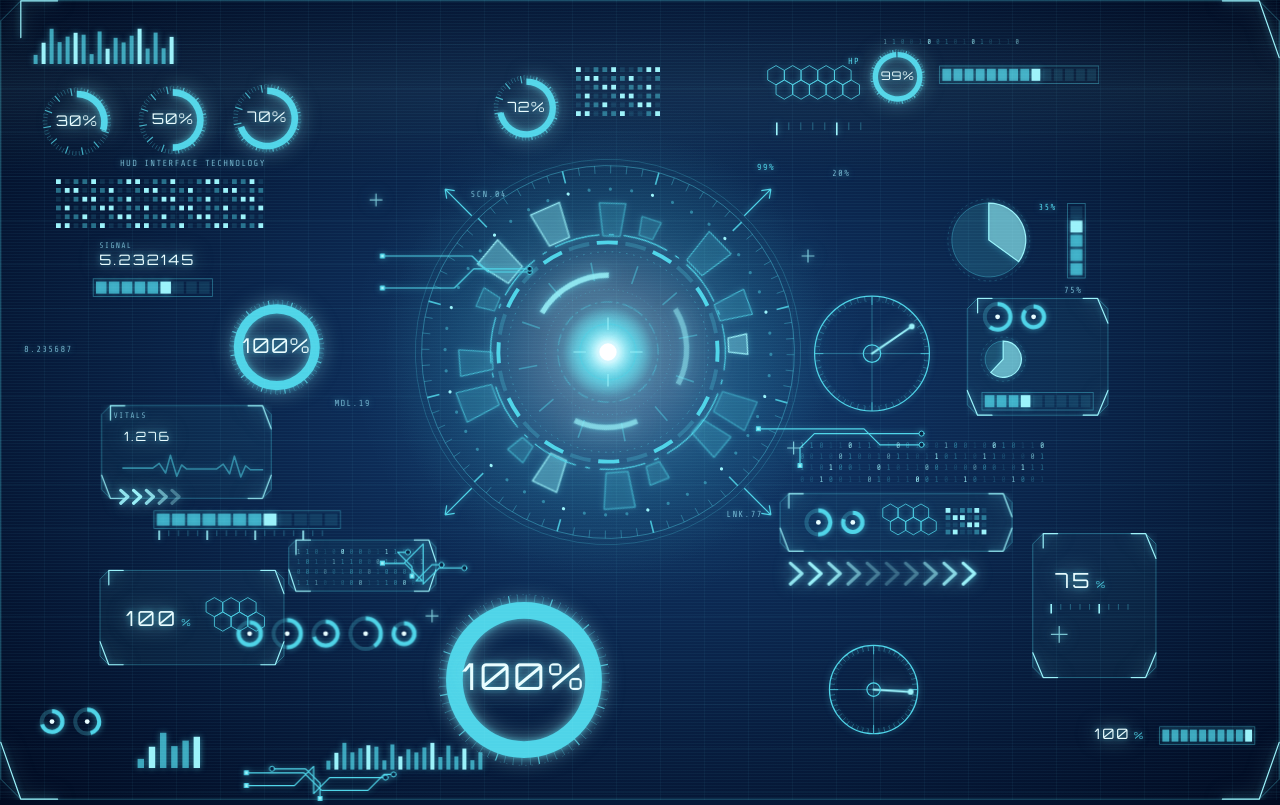
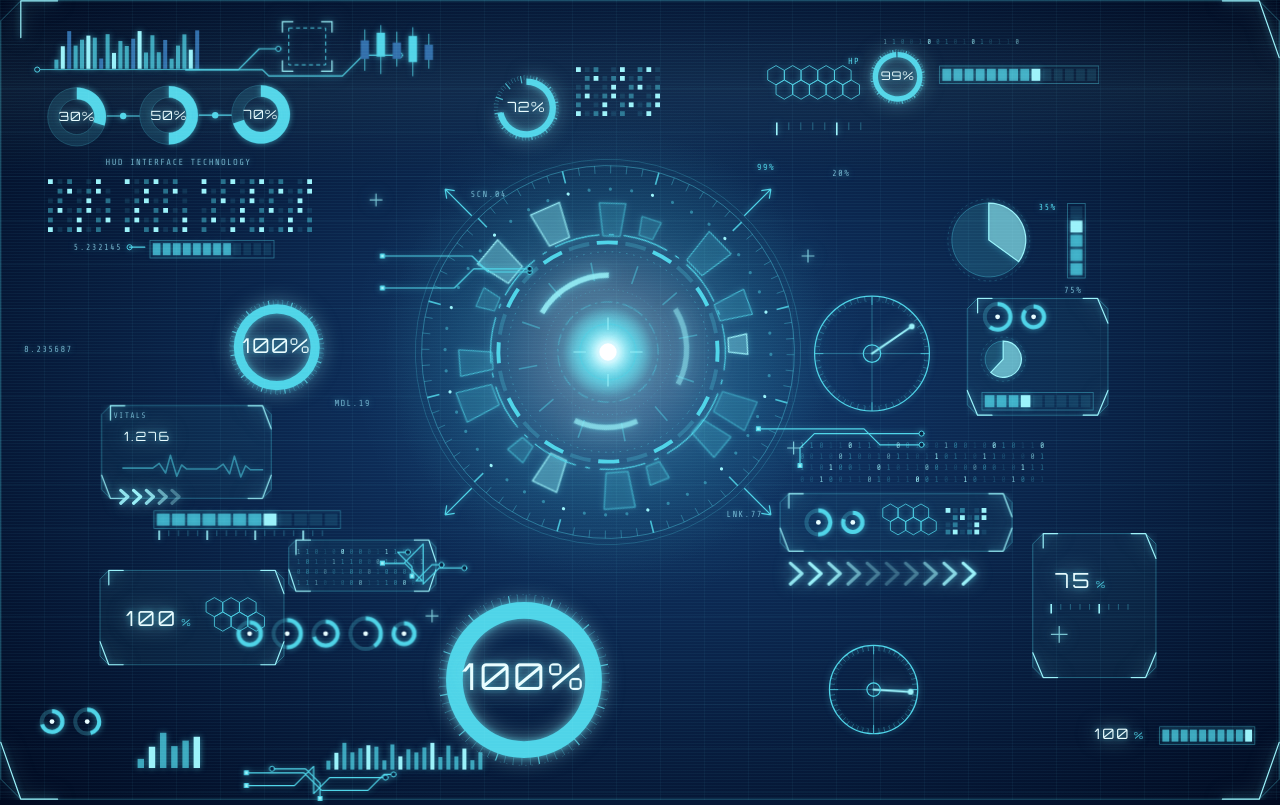
Before and after one commit to alex100hickey-eng/Second-brain, a Flask app: page / in a window 1280 px wide. Run offline with Flask 3, Linux system fonts and the light colour scheme; data that the repository does not hold is empty; some libraries are stand-ins or nearby versions.

Commit message:
HUD region 1 (top-left): donut gauges, candlesticks, dashed square, EQ baseline, matrix clusters
Pixel pass against references/hud-original.jpg: 30/50/70 become solid
donutGauge rings with node-dot links; new candlesticks + dashedSquare
ornaments wired off the EQ baseline via 45-degree traces; equalizer
gains baseline+node and mixed bright/dim bars; dotMatrix gets gap
columns and empty cells; 5.232145 now a dim mono readout linked to a
flat slot bar. All data-roles preserved (registry unchanged + candles).

Co-Authored-By: Claude Fable 5 <noreply@anthropic.com>

```diff
--- a/second-brain-chat/static/hud/hud.js
+++ b/second-brain-chat/static/hud/hud.js
@@ -276,8 +276,9 @@
     el('rect', { x: 0.5, y: 8.5, width: W - 1, height: H - 12, class: 'hud-stroke-dim', 'stroke-width': 1, fill: 'none' }, s);
     for (let i = 0; i < segs; i++) {
       const filled = i < on;
+      // flat: uniform cyan fill, no accent tip cell (ref: 5.232145 slot bar)
       el('rect', { x: pad + i * (sw + gap), y: 12, width: sw, height: H - 19,
-        fill: filled ? (i === on - 1 ? 'var(--hud-accent)' : 'var(--hud-cyan-70)') : 'var(--hud-cyan-12)',
+        fill: filled ? (!opts.flat && i === on - 1 ? 'var(--hud-accent)' : 'var(--hud-cyan-70)') : 'var(--hud-cyan-12)',
         class: filled ? 'hud-glow' : '' }, s);
     }
     if (opts.label) {
@@ -328,17 +329,24 @@
       `M 8 ${H - 24} h ${W * 0.3} l 24 -24 V 46 l 20 -20 h ${W * 0.35}`,
       `M ${W * 0.5} ${H - 8} V ${H * 0.55} l -18 -18 H 40`
     ];
-    const g = el('g', { class: 'hud-stroke', 'stroke-width': 1.5, 'stroke-linejoin': 'round', 'stroke-linecap': 'round' }, s);
+    const g = el('g', { class: 'hud-stroke', 'stroke-width': opts.strokeWidth || 1.5,
+      'stroke-linejoin': 'round', 'stroke-linecap': 'round' }, s);
+    // terminators: start defaults to a small accent square, end to an open dot;
+    // either can be 'none' (plain line ends, e.g. gauge-to-gauge links)
+    const startStyle = opts.start || 'square', endStyle = opts.end || 'dot';
     paths.forEach(d => {
       const p = el('path', { d }, g);
       if (opts.node !== false) {
-        // terminate the last point in a small dot/square
         const len = p.getTotalLength ? p.getTotalLength() : 0;
         if (len) {
           const pt = p.getPointAtLength(len);
           const start = p.getPointAtLength(0);
-          el('circle', { cx: pt.x, cy: pt.y, r: 3.2, fill: '#06203f', stroke: 'var(--hud-cyan)', 'stroke-width': 1.2 }, g);
-          el('rect', { x: start.x - 2.4, y: start.y - 2.4, width: 4.8, height: 4.8, fill: 'var(--hud-accent)' }, g);
+          if (endStyle === 'dot')
+            el('circle', { cx: pt.x, cy: pt.y, r: 3.2, fill: '#06203f', stroke: 'var(--hud-cyan)', 'stroke-width': 1.2 }, g);
+          if (startStyle === 'square')
+            el('rect', { x: start.x - 2.4, y: start.y - 2.4, width: 4.8, height: 4.8, fill: 'var(--hud-accent)' }, g);
+          else if (startStyle === 'circle')
+            el('circle', { cx: start.x, cy: start.y, r: 3.2, fill: 'none', stroke: 'var(--hud-cyan)', 'stroke-width': 1.2 }, g);
         }
       }
     });
@@ -500,20 +508,118 @@
   HUD.equalizer = function (opts) {
     opts = opts || {};
     const bars = opts.bars || 20, bw = opts.barWidth || 5, gap = opts.gap || 5, H = opts.height || 48;
-    const W = bars * (bw + gap);
-    const s = svg(W, H);
+    // baseline: {left: px} extends a base rule left of bar 0 to a circle node (ref: top-left EQ)
+    const ext = opts.baseline ? (opts.baseline.left == null ? 24 : opts.baseline.left) : 0;
+    const W = ext + bars * (bw + gap);
+    const s = svg(W, H + (opts.baseline ? 4 : 0));
     s.dataset.role = opts.role || 'equalizer';
     const seed = [8, 16, 11, 26, 19, 38, 26, 46, 33, 22, 40, 17, 30, 12, 21, 9, 15, 24, 10, 18, 28, 14, 34, 20];
+    // mixed: dim steel-blue bars interleaved with bright, per the reference skyline
+    const tone = (i) => opts.mixed
+      ? (i % 5 === 2 ? 'var(--hud-blue)' : i % 4 === 1 ? 'var(--hud-accent)' : 'var(--hud-cyan-70)')
+      : (i % 4 === 1 ? 'var(--hud-accent)' : 'var(--hud-cyan-70)');
     for (let i = 0; i < bars; i++) {
       const h0 = 6 + (seed[i % seed.length] / 46) * (H - 6);
-      const r = el('rect', { x: i * (bw + gap), y: H - h0, width: bw, height: h0,
-        fill: i % 4 === 1 ? 'var(--hud-accent)' : 'var(--hud-cyan-70)', class: 'hud-glow' }, s);
+      const r = el('rect', { x: ext + i * (bw + gap), y: H - h0, width: bw, height: h0,
+        fill: tone(i), class: opts.mixed && i % 5 === 2 ? '' : 'hud-glow' }, s);
       if (gsap) {
         const h1 = 6 + Math.max(5, (H - 10) * (((i * 13) % 9) / 9));
         gsap.to(r, { attr: { height: h1, y: H - h1 }, duration: 0.5 + (i % 5) * 0.12,
           ease: 'sine.inOut', repeat: -1, yoyo: true, delay: (i % 7) * 0.08 });
       }
     }
+    if (opts.baseline) {
+      el('line', { x1: 8, y1: H + 1, x2: W - 2, y2: H + 1,
+        class: 'hud-stroke', 'stroke-width': 1 }, s);
+      el('circle', { cx: 4.5, cy: H + 1, r: 3.2, fill: 'none',
+        class: 'hud-stroke', 'stroke-width': 1.2 }, s);
+    }
+    return s;
+  };
+
+  /* ============================================================
+     DonutGauge — thick solid annulus with a bright value arc and
+     a large centered readout. The reference's 30/50/70 gauges:
+     dark track, cyan fill from 12 o'clock, no tick ring.
+     opts: {size=76, value, thickness, role}
+     ============================================================ */
+  HUD.donutGauge = function (opts) {
+    opts = opts || {};
+    const S = opts.size || 76, c = S / 2, val = opts.value == null ? 50 : opts.value;
+    const th = opts.thickness || S * 0.19, rO = S * 0.48;
+    const s = svg(S, S);
+    if (opts.role) s.dataset.role = opts.role;
+    const arc = d3.arc().innerRadius(rO - th).outerRadius(rO);
+    // dark track ring
+    el('path', { d: arc({ startAngle: 0, endAngle: 2 * Math.PI }), transform: `translate(${c} ${c})`,
+      fill: 'rgba(79, 212, 232, 0.14)', stroke: 'var(--hud-cyan-25)', 'stroke-width': 1 }, s);
+    // value arc from 12 o'clock, clockwise
+    el('path', { d: arc({ startAngle: 0, endAngle: 2 * Math.PI * (val / 100) }),
+      transform: `translate(${c} ${c})`, fill: 'var(--hud-cyan)', class: 'hud-glow' }, s);
+    const num = el('text', { x: c, y: c + S * 0.075, 'text-anchor': 'middle',
+      'font-size': S * 0.21, class: 'hud-txt' }, s);
+    txt(num, Math.round(val) + '%');
+    return s;
+  };
+
+  /* ============================================================
+     Candlesticks — small market-style chart ornament (ref: top-left,
+     right of the dashed square). Wicks + bodies, mixed bright/dim.
+     opts: {count=5, width=96, height=66, role}
+     ============================================================ */
+  HUD.candlesticks = function (opts) {
+    opts = opts || {};
+    const n = opts.count || 5, W = opts.width || 96, H = opts.height || 66;
+    const s = svg(W, H);
+    if (opts.role) s.dataset.role = opts.role;
+    const step = W / n;
+    // [wickTop, bodyTop, bodyH, wickBot, bright] as fractions of H
+    const spec = [[0.10, 0.30, 0.34, 0.86, false], [0.02, 0.16, 0.44, 0.92, true],
+                  [0.14, 0.34, 0.30, 0.78, false], [0.06, 0.22, 0.48, 0.96, true],
+                  [0.18, 0.38, 0.28, 0.82, false]];
+    for (let i = 0; i < n; i++) {
+      const [wt, bt, bh, wb, bright] = spec[i % spec.length];
+      const cx = step * (i + 0.5), bw = step * 0.52;
+      el('line', { x1: cx, y1: H * wt, x2: cx, y2: H * wb,
+        class: 'hud-stroke', 'stroke-width': 1 }, s);
+      el('rect', { x: cx - bw / 2, y: H * bt, width: bw, height: H * bh,
+        fill: bright ? 'var(--hud-cyan)' : 'var(--hud-blue)',
+        class: bright ? 'hud-glow' : '' }, s);
+    }
+    return s;
+  };
+
+  /* ============================================================
+     DashedSquare — "target box" ornament: four corner brackets
+     around an inner dashed square (ref: top-left, above gauges).
+     opts: {size=64, bracket=14, role}
+     ============================================================ */
+  HUD.dashedSquare = function (opts) {
+    opts = opts || {};
+    const S = opts.size || 64, bl = opts.bracket || S * 0.22, inset = S * 0.14;
+    const s = svg(S, S);
+    if (opts.role) s.dataset.role = opts.role;
+    el('rect', { x: inset, y: inset, width: S - inset * 2, height: S - inset * 2,
+      class: 'hud-stroke', 'stroke-width': 1.2, 'stroke-dasharray': '5 4' }, s);
+    const g = el('g', { class: 'hud-stroke-bright', 'stroke-width': 1.5,
+      'stroke-linecap': 'round' }, s);
+    const o = 1;
+    [`M ${o} ${bl} V ${o} H ${bl}`, `M ${S - bl} ${o} H ${S - o} V ${bl}`,
+     `M ${S - o} ${S - bl} V ${S - o} H ${S - bl}`, `M ${bl} ${S - o} H ${o} V ${S - bl}`]
+      .forEach(d => el('path', { d }, g));
+    return s;
+  };
+
+  /* ============================================================
+     NodeDot — small bright filled circle used as a link node
+     between elements (ref: dots between the 30/50/70 gauges).
+     opts: {r=4}
+     ============================================================ */
+  HUD.nodeDot = function (opts) {
+    opts = opts || {};
+    const r = opts.r || 4, S = r * 2 + 4;
+    const s = svg(S, S);
+    el('circle', { cx: S / 2, cy: S / 2, r, fill: 'var(--hud-cyan)', class: 'hud-glow' }, s);
     return s;
   };
 
@@ -576,12 +682,17 @@
   };
 
   // dotted matrix of small squares (varying opacity → "data noise")
+  // gapCols: column indices left fully blank, splitting the matrix into
+  // clustered blocks like the reference's top-left data field.
   HUD.dotMatrix = function (opts) {
     opts = opts || {};
     const rows = opts.rows || 6, cols = opts.cols || 24, cell = opts.cell || 11, sz = opts.size || 6;
+    const gaps = opts.gapCols || [];
     const s = svg(cols * cell, rows * cell);
     for (let r = 0; r < rows; r++) for (let cc = 0; cc < cols; cc++) {
-      const v = (r * 31 + cc * 7) % 9;
+      if (gaps.indexOf(cc) !== -1) continue;
+      const v = (r * 31 + cc * 7) % 11;
+      if (v > 8) continue;              // empty cells — the ref matrix breathes
       el('rect', { x: cc * cell, y: r * cell, width: sz, height: sz,
         fill: v < 3 ? 'var(--hud-accent)' : v < 6 ? 'var(--hud-cyan-45)' : 'var(--hud-cyan-12)' }, s);
     }
--- a/second-brain-chat/templates/hud.html
+++ b/second-brain-chat/templates/hud.html
@@ -11,7 +11,7 @@
 <meta name="apple-mobile-web-app-capable" content="yes">
 <meta name="apple-mobile-web-app-status-bar-style" content="black-translucent">
 <meta name="apple-mobile-web-app-title" content="CLARVIS">
-<link rel="stylesheet" href="/static/hud/hud.css?v=7">
+<link rel="stylesheet" href="/static/hud/hud.css?v=8">
 <style>
   html, body { height: 100%; margin: 0; overflow: hidden; }
   /* fixed-proportion HUD stage, scaled to fit the viewport */
@@ -30,7 +30,7 @@
 
 <script src="/static/vendor/gsap.min.js"></script>
 <script src="/static/vendor/d3.min.js"></script>
-<script src="/static/hud/hud.js?v=7"></script>
+<script src="/static/hud/hud.js?v=8"></script>
 <script>
   const deck = document.getElementById('deck');
   function fit() {
@@ -76,15 +76,38 @@
   atC(HUD.coreReactor({ size: 560 }), 760, 440, 'core-reactor');
   label('SCN.04', 588, 236); label('LNK.77', 908, 636); label('MDL.19', 418, 498);
 
-  /* ===== TOP-LEFT: audio equalizer + 30/50/70 gauges + label + matrix ===== */
-  at(HUD.equalizer({ bars: 18, height: 60, role: 'audio' }), 42, 20);
-  atC(HUD.radialGauge({ size: 92, value: 30, role: 'g1' }), 96, 152);
-  atC(HUD.radialGauge({ size: 92, value: 50, role: 'g2' }), 216, 150);
-  atC(HUD.radialGauge({ size: 92, value: 70, role: 'g3' }), 334, 148);
-  label('HUD INTERFACE TECHNOLOGY', 150, 198);
-  at(HUD.dotMatrix({ rows: 6, cols: 24, cell: 11 }), 70, 224);
-  at(HUD.statReadout({ label: 'SIGNAL', value: '5.232145', size: 18, role: 'signal' }), 116, 296);
-  at(HUD.dataBar({ width: 150, segments: 9, value: 66, role: 'prog' }), 116, 340);
+  /* ===== TOP-LEFT: EQ + baseline, dashed square, candlesticks, 30/50/70 donuts, matrix, signal ===== */
+  at(HUD.equalizer({ bars: 23, barWidth: 5, gap: 3, height: 64, mixed: true,
+    baseline: { left: 26 }, role: 'audio' }), 42, 22);
+  // connector fan: EQ baseline → dashed square (upper) / under the square into the candles (lower)
+  at(HUD.circuitTrace({ width: 280, height: 56, start: 'none',
+    paths: ['M 0 33 H 66 l 26 -26 H 116', 'M 0 33 H 96 l 8 8 H 196 l 26 -26 H 268'] }), 232, 54);
+  at(HUD.dashedSquare({ size: 64 }), 352, 26);
+  at(HUD.candlesticks({ width: 100, height: 68, role: 'candles' }), 446, 30);
+  atC(HUD.donutGauge({ size: 76, value: 30, role: 'g1' }), 96, 146);
+  atC(HUD.donutGauge({ size: 76, value: 50, role: 'g2' }), 211, 144);
+  atC(HUD.donutGauge({ size: 76, value: 70, role: 'g3' }), 326, 143);
+  // gauge-to-gauge links with bright node dots at the midpoints
+  at(HUD.circuitTrace({ width: 42, height: 8, node: false,
+    paths: ['M 1 4 H 41'] }), 133, 141);
+  atC(HUD.nodeDot({ r: 4 }), 154, 145);
+  at(HUD.circuitTrace({ width: 42, height: 8, node: false,
+    paths: ['M 1 4 H 41'] }), 248, 140);
+  atC(HUD.nodeDot({ r: 4 }), 269, 144);
+  label('HUD INTERFACE TECHNOLOGY', 132, 196);
+  at(HUD.dotMatrix({ rows: 6, cols: 28, cell: 12, gapCols: [7, 15] }), 60, 224);
+  (function signalRow() {
+    // ref renders 5.232145 as a micro decimal readout (dim mono), not a key number
+    const sig = document.createElement('div');
+    sig.className = 'lbl'; sig.style.position = 'static'; sig.style.fontSize = '11px';
+    sig.textContent = '5.232145'; sig.dataset.role = 'signal';
+    at(row([
+      sig,
+      HUD.circuitTrace({ width: 26, height: 10, start: 'circle', end: 'none',
+        paths: ['M 5 5 H 24'] }),
+      HUD.dataBar({ width: 156, segments: 12, value: 66, flat: true, role: 'prog' })
+    ], 4), 92, 292);
+  })();
 
   /* ===== LEFT-MID: 100% ring + readout + VITALS panel ===== */
   atC(HUD.radialGauge({ size: 128, value: 100, role: 'ring100' }), 346, 434);
```
